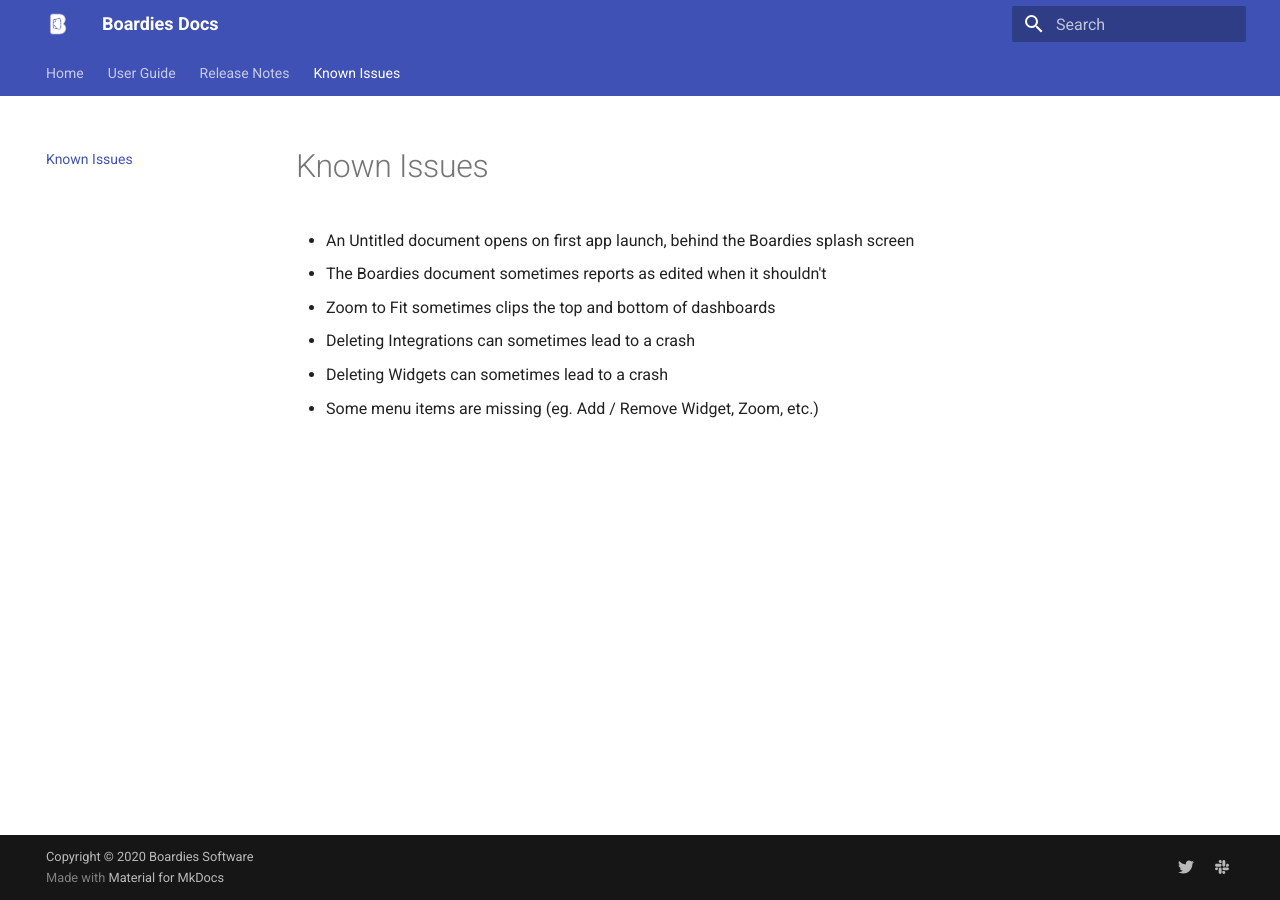
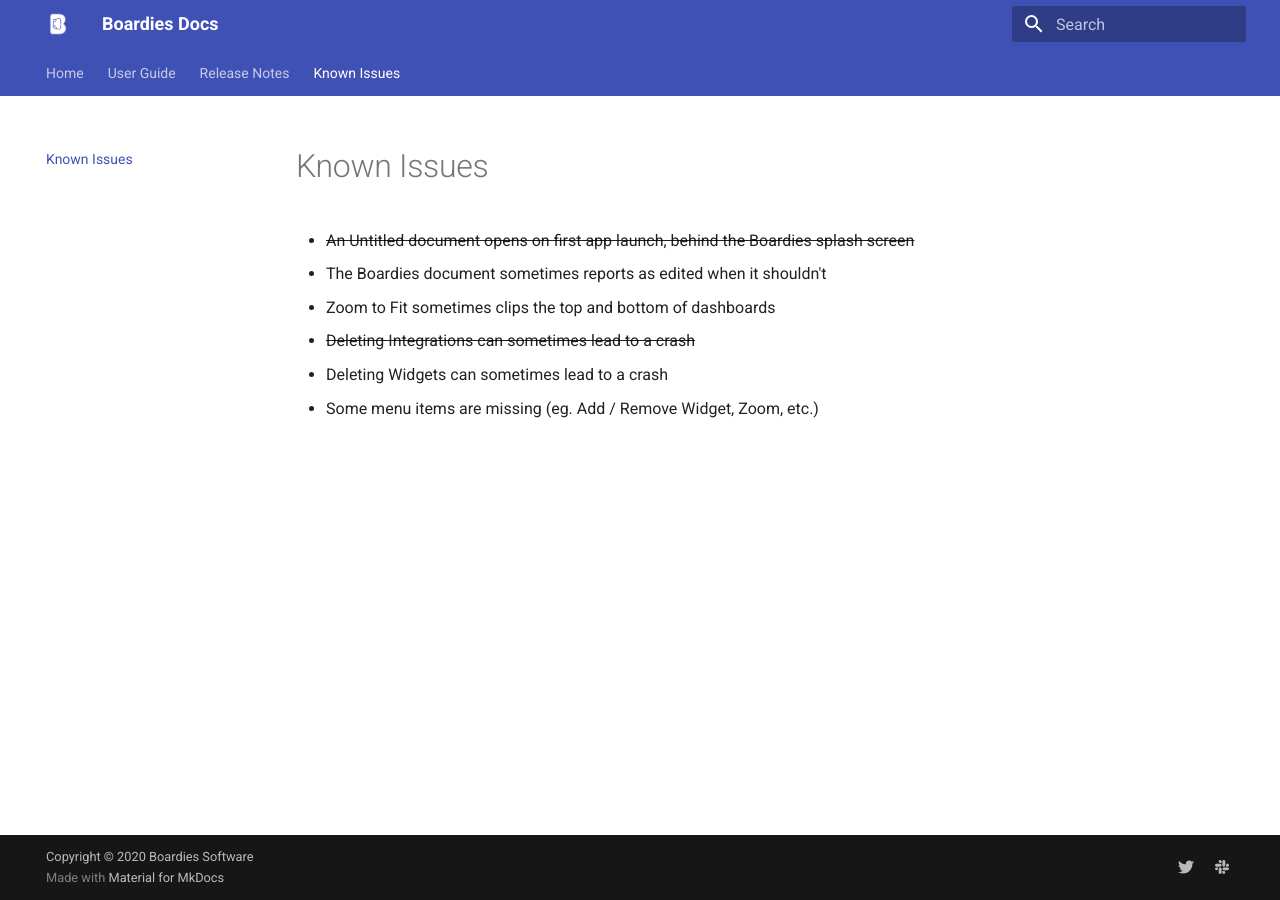
Before and after one commit to ninxsoft/Boardies-Docs, an MkDocs documentation site: the page built from docs/known-issues/index.md, in a window 1280 px wide. Built offline with MkDocs 1.6.1 and Material for MkDocs 9.7.7, drawn with Linux system fonts in a browser that asks for light colours.

```diff
--- a/docs/known-issues/index.md
+++ b/docs/known-issues/index.md
@@ -1,8 +1,8 @@
 # Known Issues
 
-*   An Untitled document opens on first app launch, behind the Boardies splash screen
+*   ~~An Untitled document opens on first app launch, behind the Boardies splash screen~~
 *   The Boardies document sometimes reports as edited when it shouldn't
 *   Zoom to Fit sometimes clips the top and bottom of dashboards
-*   Deleting Integrations can sometimes lead to a crash
+*   ~~Deleting Integrations can sometimes lead to a crash~~
 *   Deleting Widgets can sometimes lead to a crash
 *   Some menu items are missing (eg. Add / Remove Widget, Zoom, etc.)
```
